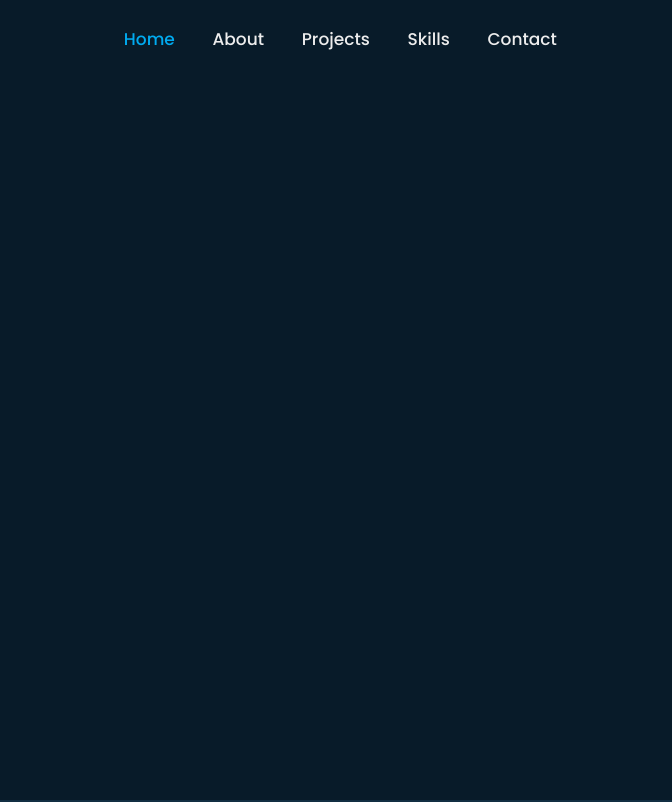
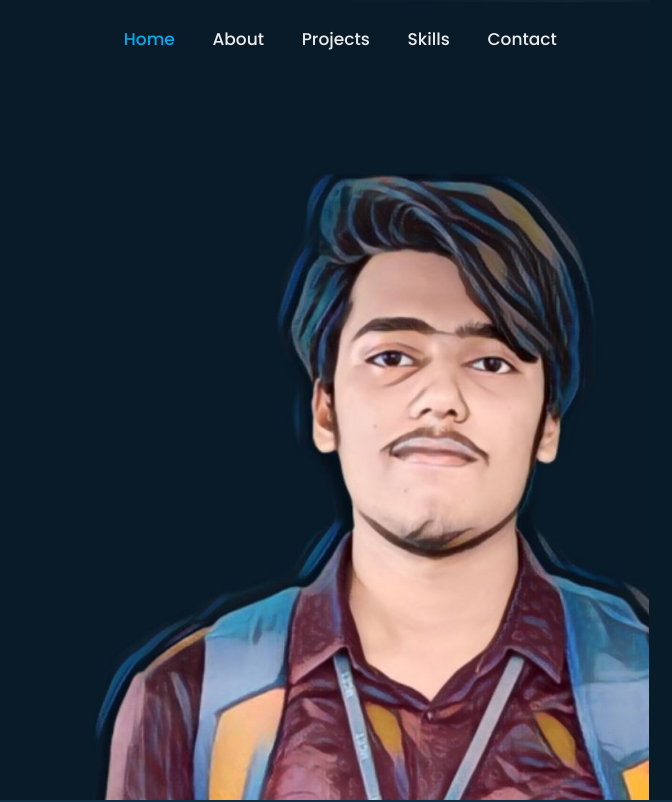
Before and after one commit to SRIHARIG2003/Portfolio, a plain HTML site: page index.html in a window 1280 px wide. Shown: the top 802 px of the page, 608-1280 px from the left. Drawn offline with nearby package versions, Linux system fonts and the light colour scheme.

Commit message:
Update style.css 2 dot added

```diff
--- a/css/style.css
+++ b/css/style.css
@@ -87,7 +87,7 @@ section{
     display: flex;
     align-items: center;
     padding: 0 9%;
-    background: url('./images/home.jpg') no-repeat;
+    background: url('../images/home.jpg') no-repeat;
     background-size: cover;
     background-position: center;
 }
```
